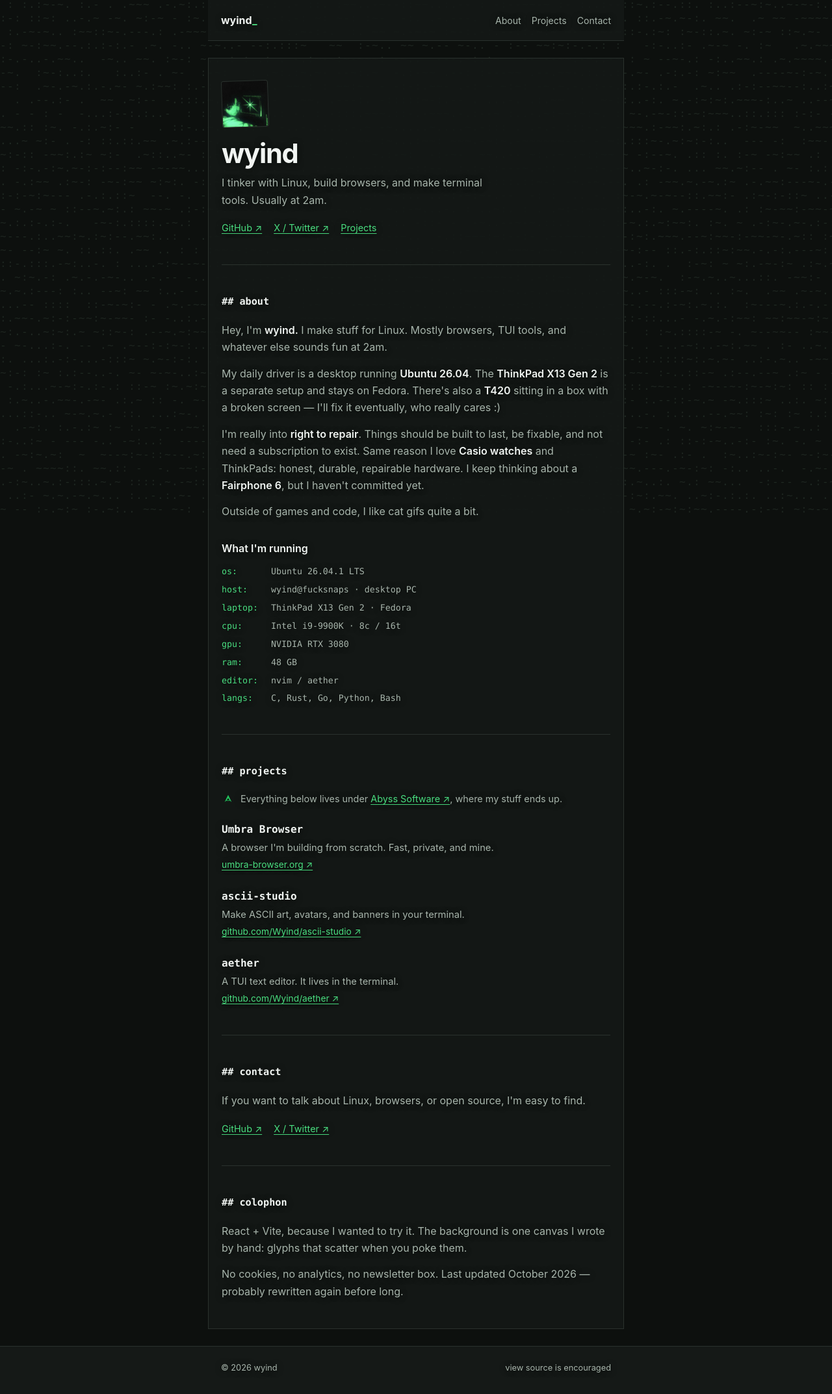
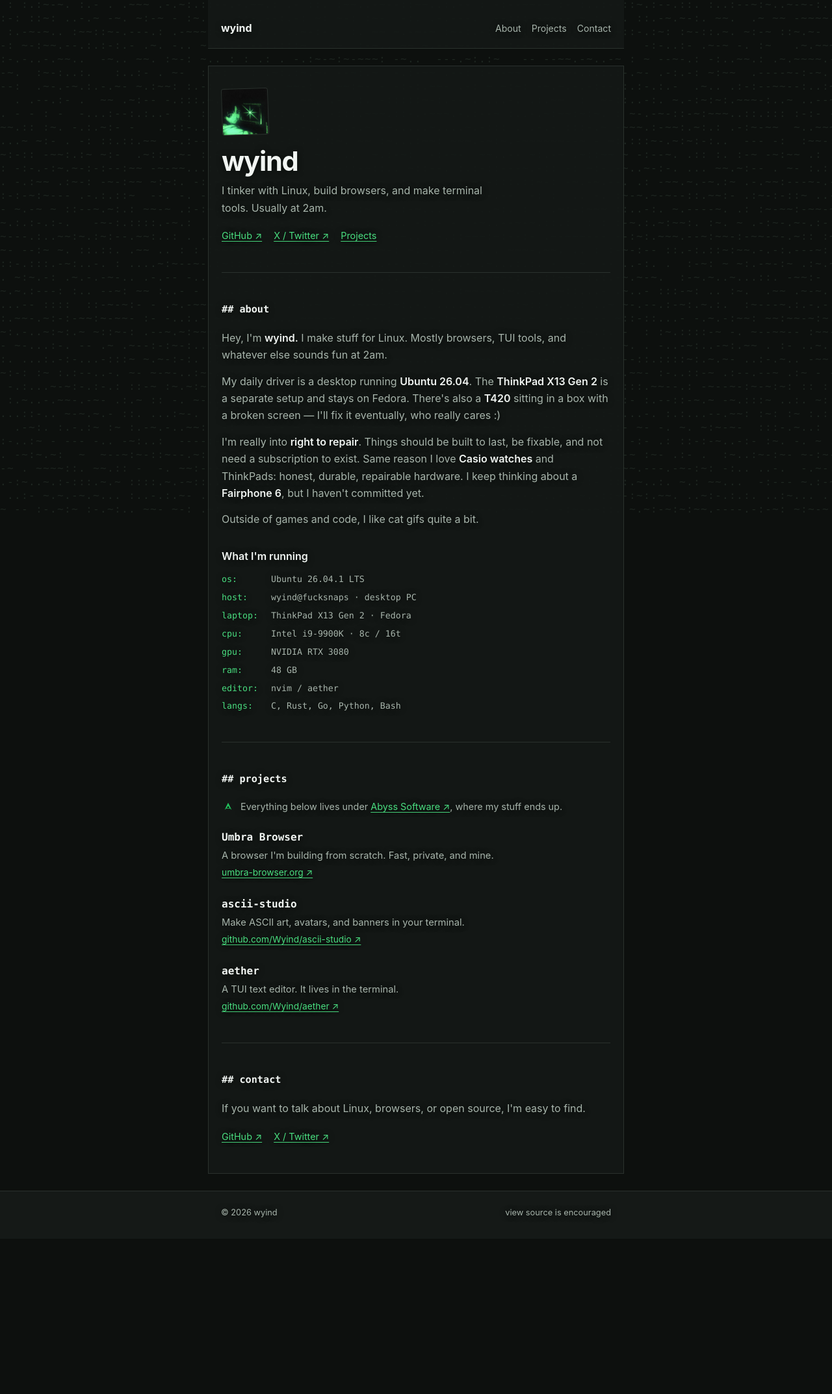
Before and after one commit to Wyind/site, a React (Vite) app: page / in a window 1280 px wide. Shown: the whole page at 65% size. After the commit the page ends 1907 px from the top, so only its background shows below. Built offline with nearby package versions, Linux system fonts and the light colour scheme.

Commit message:
Remove colophon and caret, strip all comments, add top padding
- drop the ## colophon section
- logo is just 'wyind' again, no blinking underscore
- every comment removed from style.css and AsciiField.jsx
- header padding-top 18px -> 30px

```diff
--- a/src/App.jsx
+++ b/src/App.jsx
@@ -8,7 +8,7 @@
       <AsciiField />
 
       <header className="wrap header">
-        <a href="#top" className="logo">wyind<span className="caret" aria-hidden="true">_</span></a>
+        <a href="#top" className="logo">wyind</a>
         <nav className="nav">
           <a href="#about">About</a>
           <a href="#projects">Projects</a>
@@ -98,18 +98,6 @@
           </p>
         </section>
 
-        <section id="colophon">
-          <h2>## colophon</h2>
-          <div className="prose">
-            <p>
-              React + Vite, because I wanted to try it. The background is one canvas I wrote by hand: glyphs that scatter when you poke them.
-            </p>
-            <p>
-              No cookies, no analytics, no newsletter box. Last updated October 2026 — probably rewritten again before long.
-            </p>
-          </div>
-        </section>
-
       </main>
 
       <footer>
--- a/src/style.css
+++ b/src/style.css
@@ -13,7 +13,6 @@
   --text: #f1f5f2;
   --muted: #a8b5ac;
   --accent: #4ade80;
-  /* the reading sheet: text sits on this, the field ghosts through at 10% */
   --scrim: rgba(21, 25, 23, 0.9);
   --font: -apple-system, BlinkMacSystemFont, "Segoe UI", Roboto, "Helvetica Neue", Arial, sans-serif;
   --mono: ui-monospace, "SF Mono", "Cascadia Code", "JetBrains Mono", Menlo, Consolas, monospace;
@@ -31,7 +30,6 @@
   color: var(--text);
   background: transparent;
   -webkit-font-smoothing: antialiased;
-  /* soft halo so text stays readable over hot cells of the field */
   text-shadow: 0 1px 10px rgba(5, 10, 7, 0.75);
 }
 
@@ -65,7 +63,7 @@
   align-items: center;
   justify-content: space-between;
   gap: 12px;
-  padding-top: 18px;
+  padding-top: 30px;
   padding-bottom: 18px;
   border-bottom: 1px solid var(--border);
   background: var(--scrim);
@@ -75,15 +73,6 @@
   font-weight: 700;
   color: var(--text);
   text-decoration: none;
-}
-
-.logo .caret {
-  color: var(--accent);
-  animation: caret-blink 1.1s steps(1) infinite;
-}
-
-@keyframes caret-blink {
-  50% { opacity: 0; }
 }
 
 .nav {
@@ -104,7 +93,6 @@
   text-underline-offset: 3px;
 }
 
-/* main.wrap: the class selector would zero out main's margins otherwise */
 main.wrap {
   padding-top: 34px;
   padding-bottom: 44px;
@@ -120,8 +108,6 @@
   border-top: 1px solid var(--border);
 }
 
-/* section headings are literally typed out as "## about" etc, in mono,
-   the way they'd look in the readme of whatever repo they point at */
 h2 {
   font-family: var(--mono);
   font-size: 0.95rem;
@@ -306,8 +292,4 @@
   html {
     scroll-behavior: auto;
   }
-
-  .logo .caret {
-    animation: none;
-  }
 }
```
Also changed, not shown: src/components/AsciiField.jsx (+0 -11 lines).
